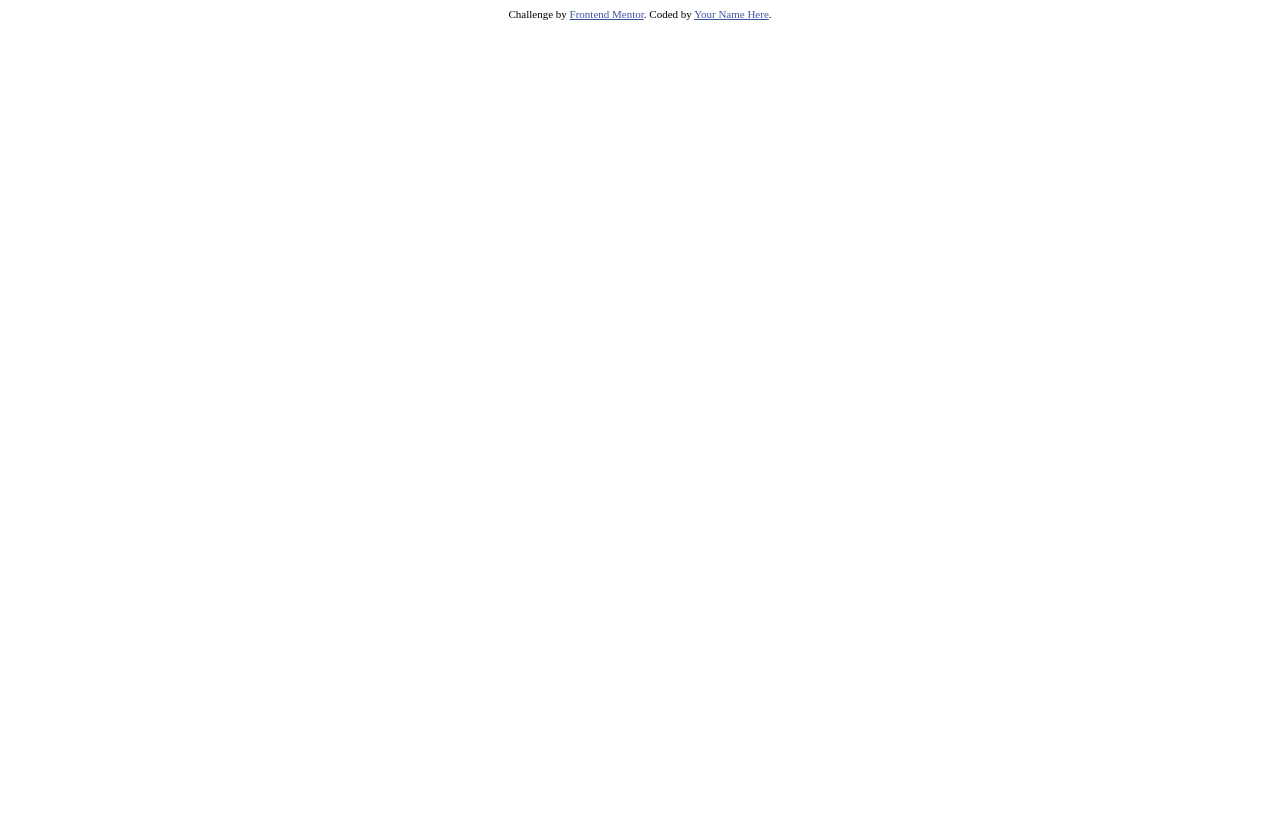
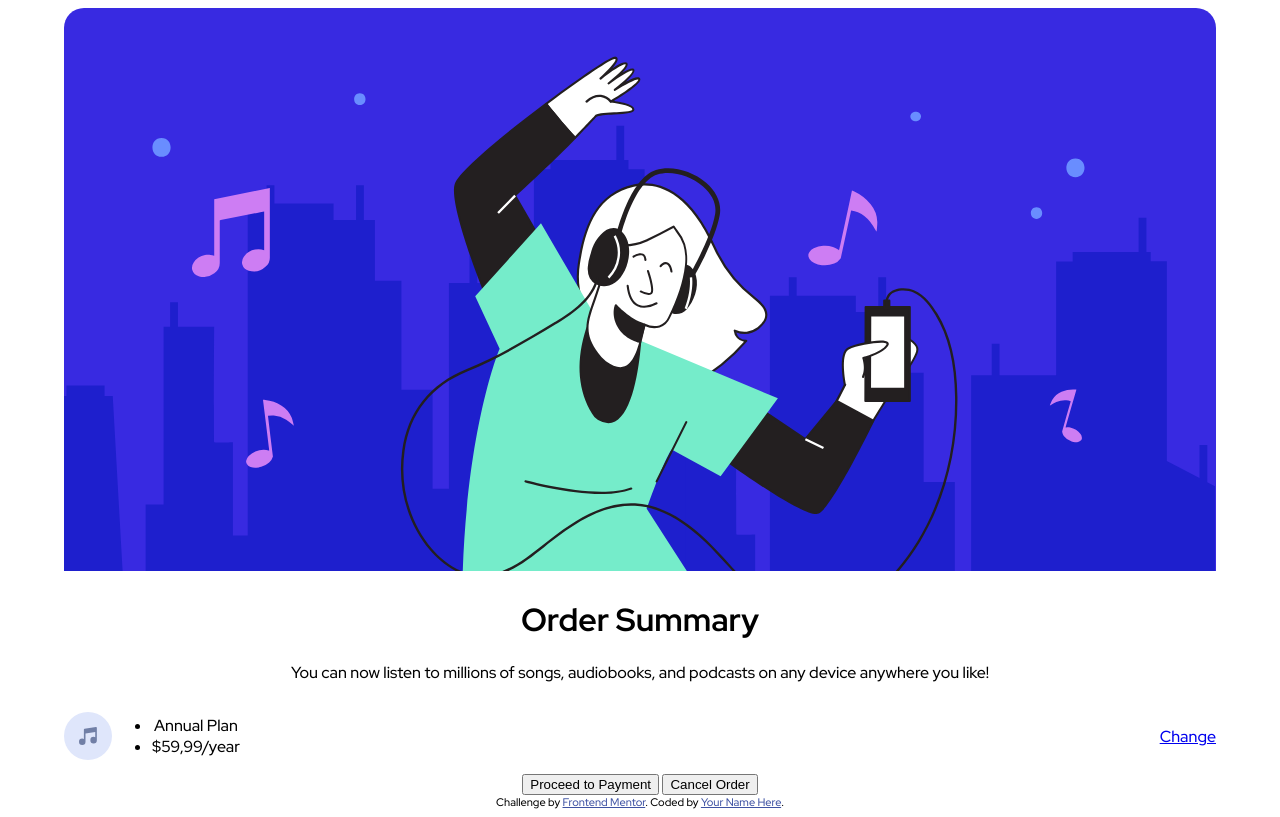
Before and after one commit to DiRenzoV/Order-Summary, a plain HTML site: page index.html in a window 1280 px wide. Drawn offline with Linux system fonts and the light colour scheme.

Commit message:
Added main html and basic css adjustments.

```diff
--- a/CSS/styles.css
+++ b/CSS/styles.css
@@ -1,3 +1,40 @@
+:root {
+  --pale-blue:  hsl(225, 100%, 94%)
+  --bright-blue:  hsl(245, 75%, 52%)
+  --vary-pale-blue:  hsl(225, 100%, 98%)
+  --dessaturated-blue: hsl(224, 23%, 55%)
+  --dark-blue: hsl(223, 47%, 23%)
+}
+
+body {
+  font-family: 'Red Hat Display', sans-serif;
+  display: grid;
+  place-items: center;
+}
+
+
+.card {
+  width: 90vw;
+  border-radius: 20px;
+  overflow: hidden;
+  text-align: center;
+}
+
+.card__header img {
+  width: 100%;
+}
+
+
+.holder {
+  display: flex;
+  justify-items: center;
+  align-items: center;
+}
+
+.holder a {
+  margin-left: auto;
+}
+
 /* Attribution */
 
 .attribution {
--- a/index.html
+++ b/index.html
@@ -12,9 +12,37 @@
       href="./images/favicon-32x32.png"
     />
     <link rel="stylesheet" href="CSS/styles.css" />
+    <link rel="preconnect" href="https://fonts.googleapis.com" />
+    <link rel="preconnect" href="https://fonts.gstatic.com" crossorigin />
+    <link
+      href="https://fonts.googleapis.com/css2?family=Red+Hat+Display:wght@500;700;900&display=swap"
+      rel="stylesheet"
+    />
     <title>Order Summary Component</title>
   </head>
   <body>
+    <div class="card">
+      <header class="card__header">
+        <img src="/images/illustration-hero.svg" alt="" />
+      </header>
+      <div class="card__body">
+        <h1>Order Summary</h1>
+        <p>
+          You can now listen to millions of songs, audiobooks, and podcasts on
+          any device anywhere you like!
+        </p>
+        <div class="holder">
+          <img src="/images/icon-music.svg" alt="" />
+          <ul>
+            <li class="plan__name">Annual Plan</li>
+            <li class="plan__price">$59,99/year</li>
+          </ul>
+          <a href="#">Change</a>
+        </div>
+        <button>Proceed to Payment</button>
+        <button>Cancel Order</button>
+      </div>
+    </div>
     <div class="attribution">
       Challenge by
       <a href="https://www.frontendmentor.io?ref=challenge" target="_blank"
```
